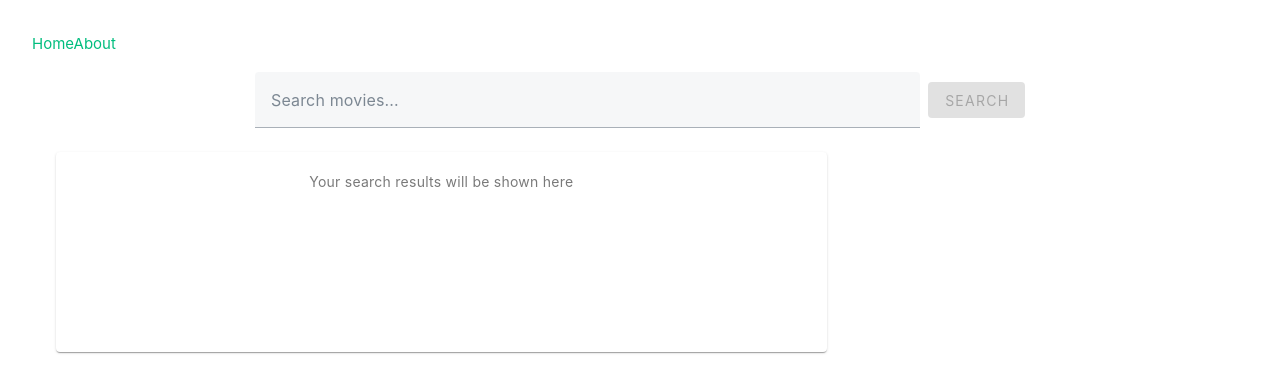
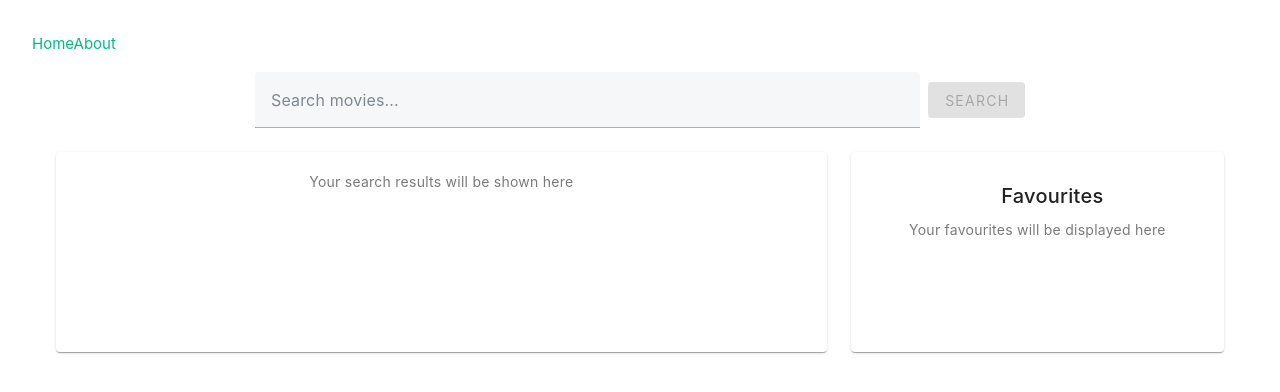
Before and after one commit to ToxiKejtor/sample-project, a Vue app: page /about in a window 1280 px wide. Shown: the top 392 px of the page. Built offline with nearby package versions, Linux system fonts and the light colour scheme.

Commit message:
Add Favourites Component

```diff
--- /dev/null
+++ b/src/components/Favourites.vue
@@ -0,0 +1,50 @@
+<template>
+  <v-card class="text-center py-5" min-height="200">
+    <v-card-title class="d-flex align-center justify-center"
+      ><v-icon>mdi-star</v-icon>Favourites</v-card-title
+    >
+    <v-card-subtitle data-test="empty" v-if="store.favourites.length === 0">
+      Your favourites will be displayed here
+    </v-card-subtitle>
+    <v-list v-else data-test="favourites">
+      <v-list-item
+        v-for="movie in store.favourites"
+        :key="movie.imdbID"
+        data-test="favourite"
+      >
+        <v-tooltip top>
+          <template v-slot:activator="{ on, attrs }">
+            <v-btn
+              small
+              icon
+              class="mr-3"
+              v-bind="attrs"
+              v-on="on"
+              @click="store.removeFavourite(movie.imdbID)"
+              data-test="favourite-remove"
+              ><v-icon>mdi-star-minus-outline</v-icon></v-btn
+            >
+          </template>
+          <span>Remove from favourites</span>
+        </v-tooltip>
+        <div class="text-left">
+          <v-list-item-title class="favourites__movie-title">{{
+            movie.Title
+          }}</v-list-item-title>
+          <v-list-item-subtitle>{{ movie.Year }}</v-list-item-subtitle>
+        </div>
+      </v-list-item>
+    </v-list>
+  </v-card>
+</template>
+
+<script lang="ts" setup>
+import { useStore } from "@/composables/useStore";
+const store = useStore();
+</script>
+
+<style scoped>
+.favourites__movie-title {
+  white-space: normal;
+}
+</style>
--- a/src/views/SearchView.vue
+++ b/src/views/SearchView.vue
@@ -10,7 +10,7 @@
       </v-row>
       <v-row>
         <v-col :cols="12" :sm="6" :md="8"><Results /></v-col>
-        <v-col :cols="12" :sm="6" :md="4"></v-col>
+        <v-col :cols="12" :sm="6" :md="4"><Favourites /></v-col>
       </v-row>
     </v-container>
   </main>
@@ -19,6 +19,7 @@
 <script lang="ts" setup>
 import Search from "@/components/Search.vue";
 import Results from "@/components/Results.vue";
+import Favourites from "@/components/Favourites.vue";
 </script>
 
 <style>
```
